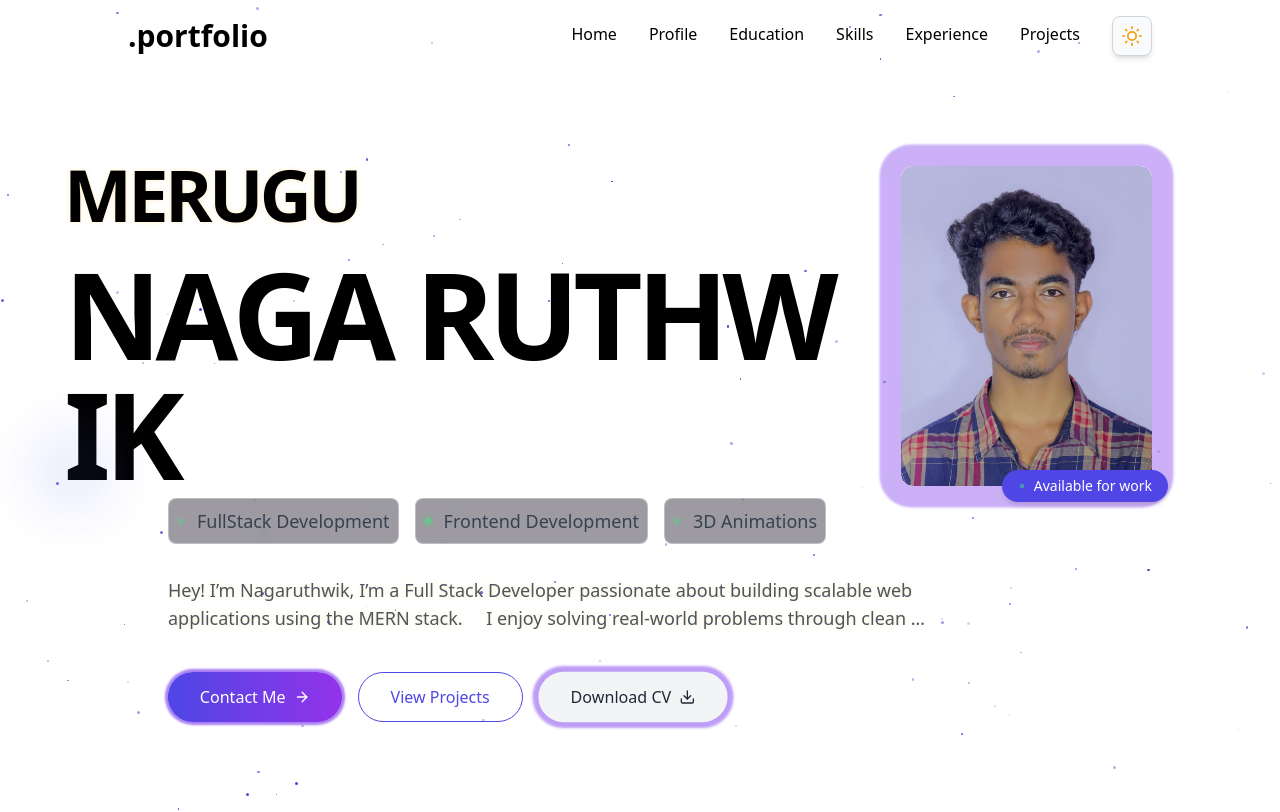
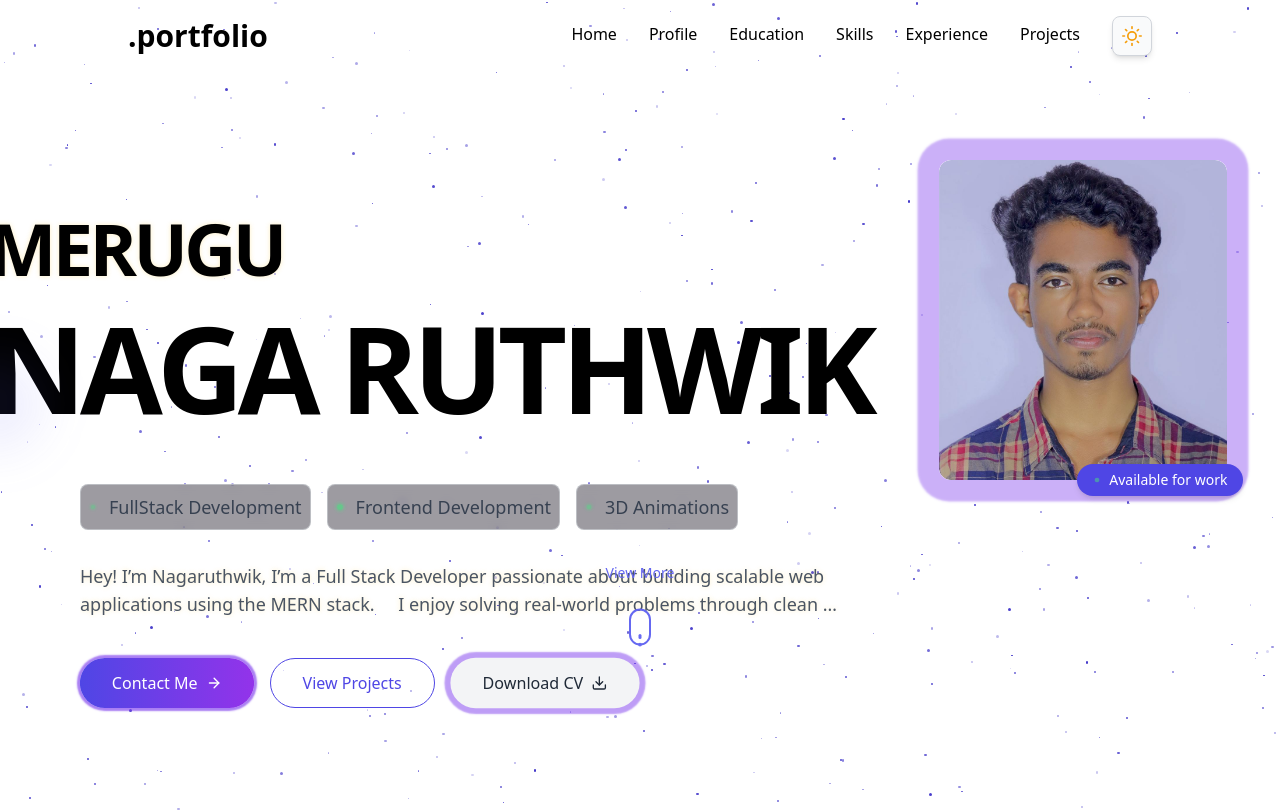
Before and after one commit to ruthwik162/nagaruthwik-portfolio, a React (Vite) app: page / in a window 1280 px wide. Shown: the top 812 px of the page. Built offline with nearby package versions, Linux system fonts and the light colour scheme.

Commit message:
animations done

```diff
--- a/src/Components/Home.jsx
+++ b/src/Components/Home.jsx
@@ -14,9 +14,9 @@ const Home = () => {
     const [ref, inView] = useInView({ threshold: 0.3, triggerOnce: false });
     const { theme } = useTheme();
     const homeRef = useRef(null);
-    const starsRef = useRef(null);
     const nameContainerRef = useRef(null);
-    const cursorRef = useRef(null);
+    const scrollIndicatorRef = useRef(null);
+
 
     // Enhanced animation variants
     const fadeRotateVariants = {
@@ -118,13 +118,13 @@ const Home = () => {
         animate: {
             boxShadow: [
                 `0 0 0 0 rgba(124, 58, 237, ${(0.6 + Math.random() * 0.4).toFixed(2)})`,
-                `0 0 5px ${Math.floor(Math.random() * 10 + 5)}px rgba(124, 58, 237, 0)`,
+                `0 0 3px ${Math.floor(Math.random() * 10 + 5)}px rgba(124, 58, 237, 0)`,
                 `0 0 10px 0 rgba(124, 58, 237, 0)`
             ],
             scale: [1, 1.02, 1],
             transition: {
-                duration: +(2 + Math.random() * 8).toFixed(2), // 2–6s
-                delay: +(Math.random() * 1.5).toFixed(2),      // 0–1.5s
+                duration: (2 + Math.random() * 8).toFixed(2), // 2–6s
+                delay: (Math.random() * 1.5).toFixed(2),      // 0–1.5s
                 repeat: Infinity,
                 repeatDelay: +(Math.random() * 0.8).toFixed(2), // 0–0.8s
                 ease: "easeInOut"
@@ -132,72 +132,36 @@ const Home = () => {
         }
     };
 
-
+    const scrollIndicator = {
+        initial: { opacity: 0, y: -10 },
+        animate: {
+            opacity: 1,
+            y: 0,
+            transition: { delay: 2.5, duration: 0.5 }
+        },
+        pulse: {
+            y: [0, -10, 0],
+            transition: {
+                duration: 1.5,
+                repeat: Infinity,
+                repeatType: "reverse"
+            }
+        }
+    };
+    const scrollToNext = () => {
+        window.scrollTo({
+            top: window.innerHeight,
+            behavior: 'smooth'
+        });
+    };
 
     const profileShadow = theme === 'dark'
         ? '0 0 70px rgba(124, 58, 237, 0.5)'
         : '0 0 150px rgba(250, 200, 50, 0.3)';
 
     useEffect(() => {
-        // Enhanced star creation with twinkling effect
-        const createStars = () => {
-            const container = starsRef.current;
-            if (!container) return;
+        if (!homeRef.current) return;
 
-            container.innerHTML = '';
-            const starCount = window.innerWidth < 768 ? 80 : 150;
-
-            for (let i = 0; i < starCount; i++) {
-                const star = document.createElement('div');
-                const size = Math.random() * 3 + 1;
-                const duration = 2 + Math.random() * 4;
-                const delay = Math.random() * 5;
-
-                star.className = 'absolute rounded-full bg-white';
-                star.style.width = `${size}px`;
-                star.style.height = `${size}px`;
-                star.style.left = `${Math.random() * 100}%`;
-                star.style.top = `${Math.random() * 100}%`;
-                star.style.opacity = `${Math.random() * 0.8 + 0.2}`;
-                star.style.animation = `starTwinkle ${duration}s ${delay}s infinite ease-in-out`;
-
-                container.appendChild(star);
-            }
-        };
-
-        // Cursor follower effect for name hover
-        const handleMouseMove = (e) => {
-            if (cursorRef.current && nameContainerRef.current) {
-                const rect = nameContainerRef.current.getBoundingClientRect();
-                const x = e.clientX - rect.left;
-                const y = e.clientY - rect.top;
-
-                cursorRef.current.style.transform = `translate(${x - 15}px, ${y - 15}px)`;
-                cursorRef.current.style.opacity = '1';
-            }
-        };
-
-        const handleMouseLeave = () => {
-            if (cursorRef.current) {
-                cursorRef.current.style.opacity = '0';
-            }
-        };
-
-        createStars();
-        const resizeHandler = () => {
-            clearTimeout(window._starResizeTimeout);
-            window._starResizeTimeout = setTimeout(createStars, 300);
-        };
-
-        window.addEventListener('resize', resizeHandler);
-
-        if (nameContainerRef.current) {
-            nameContainerRef.current.addEventListener('mousemove', handleMouseMove);
-            nameContainerRef.current.addEventListener('mouseleave', handleMouseLeave);
-        }
-
-        // GSAP Scroll Animation with parallax effect
-        if (homeRef.current) {
         const ctx = gsap.context(() => {
             gsap.timeline({
                 scrollTrigger: {
@@ -206,35 +170,89 @@ const Home = () => {
                     end: 'bottom top',
                     scrub: 1,
                 },
-                })
-                    .to(homeRef.current, {
+            }).to(homeRef.current, {
                 y: -100,
                 opacity: 0.8,
                 scale: 0.95,
                 ease: 'power2.out',
-                    })
-                    .to(starsRef.current, {
-                        y: 100,
-                        ease: 'none'
-                    }, 0);
+            });
         }, homeRef);
 
+        return () => ctx.revert(); // Clean up on unmount
+    }, []);
 
-        }
-    }, []);
+
+    const MouseScrollIndicator = () => (
+        <motion.svg
+            width="30"
+            height="50"
+            viewBox="0 0 30 50"
+            className="text-indigo-500 dark:text-indigo-300"
+            animate={{
+                y: [0, 10, 0],
+                opacity: [0.8, 1, 0.8]
+            }}
+            transition={{
+                duration: 1.5,
+                repeat: Infinity,
+                ease: "easeInOut"
+            }}
+        >
+            {/* Mouse body */}
+            <rect
+                x="5"
+                y="5"
+                width="20"
+                height="35"
+                rx="10"
+                fill="transparent"
+                stroke="currentColor"
+                strokeWidth="2"
+            />
+            {/* Mouse wheel */}
+            <motion.rect
+                x="13.5"
+                y="10"
+                width="3"
+                height="5"
+                rx="1.5"
+                fill="currentColor"
+                animate={{
+                    y: [10, 20, 10],
+                    opacity: [0.8, 1, 0.6]
+                }}
+                transition={{
+                    duration: 1.5,
+                    repeat: Infinity,
+                    delay: 0.3
+                }}
+            />
+            {/* Mouse scroll wheel indicator */}
+            <motion.circle
+                cx="15"
+                cy="40"
+                r="2"
+                fill="currentColor"
+                animate={{
+                    scale: [0.5, 1, 0.5],
+                    opacity: [0.4, 1, 0.4]
+                }}
+                transition={{
+                    duration: 1.5,
+                    repeat: Infinity,
+                    ease: "easeInOut"
+                }}
+            />
+        </motion.svg>
+    );
 
     return (
         <div
             ref={ref}
-            className="relative  z-10 px-2 pt-28 min-h-screen md:pt-20 md:px-16 lg:px-32 bg-white dark:bg-gradient-to-br dark:bg-[#0a0518] text-black dark:text-white overflow-hidden flex flex-col justify-center"
+            className="relative px-4 md:pt-40 pt-20 md:pb-20 md:px-10 bg-white dark:bg-gradient-to-br dark:bg-[#0a0518] text-black dark:text-white overflow-hidden"
         >
-            {/* Enhanced star background with twinkling animation */}
-            <div
-                ref={starsRef}
-                className="absolute inset-0 pointer-events-none z-0 overflow-hidden"
-            />
+
             <StarBackground />
-            {/* Custom cursor follower for name hover */}
 
 
             <div ref={homeRef}>
@@ -470,6 +488,29 @@ Hey! I’m Nagaruthwik, I’m a Full Stack Developer passionate about building s
                         </motion.a>
                     </motion.div>
                 </div>
+
+                {/* Scroll down indicator with mouse SVG */}
+                <motion.div
+                    ref={scrollIndicatorRef}
+                    className="w-full flex justify-center pt-1 pb-4 md:pt-0 md:absolute md:bottom-10 cursor-pointer z-20"
+                    onClick={scrollToNext}
+                    initial="initial"
+                    animate={["animate", "pulse"]}
+                    variants={scrollIndicator}
+                    whileHover={{ scale: 1.1 }}
+                >
+                    <div className="flex flex-col items-center">
+                        <motion.span
+                            className="text-sm text-indigo-500 dark:text-indigo-300 mb-3 font-light"
+                            animate={{ opacity: [0.4, 1, 0.4] }}
+                            transition={{ duration: 2, repeat: Infinity }}
+                        >
+                            View More
+                        </motion.span>
+                        <MouseScrollIndicator />
+                        <div className="absolute -inset-4 rounded-full bg-indigo-500/10 opacity-0 hover:opacity-100 transition-opacity pointer-events-none" />
+                    </div>
+                </motion.div>
             </div>
 
 
--- a/src/Components/Skill.jsx
+++ b/src/Components/Skill.jsx
@@ -12,6 +12,8 @@ import {
 import { FaAws } from "react-icons/fa"; // From FontAwesome
 
 gsap.registerPlugin(ScrollTrigger);
+
+
 
 const Skill = () => {
   const particlesRef = useRef([]);
@@ -395,13 +397,13 @@ const Skill = () => {
                 initial="hidden"
                 whileInView="visible"
                 viewport={{ once: true, amount: 0.2 }}
-                className="grid grid-cols-3 p-6 gap-6 rounded-xl border border-black/10 bg-[#0a0615]/20 dark:bg-indigo-400/25  dark:border-white/60"
+                className="grid grid-cols-3 p-6 gap-6 rounded-xl border  border-black/10 bg-[#0a0615]/20 dark:bg-indigo-400/25  dark:border-white/60"
               >
                 {pic.map((element, index) => (
                   <motion.div
                     key={index}
                     ref={(el) => (imagesRef.current[index] = el)}
-                    className="code-card w-full  p-2 md:p-4 rounded-md shadow-md "
+                    className="code-card w-full  p-2 md:p-4 rounded-md  "
                     whileHover={{
                       scale: 1.1,
                       rotate: [0, -5, 5, -5, 0],
--- a/src/ThemeContext/CursorTracker.jsx
+++ b/src/ThemeContext/CursorTracker.jsx
@@ -13,7 +13,7 @@ const CursorTracker = () => {
   return (
     hoveredIndex === 0 && (
       <div
-        className="hidden md:block w-6 h-6 cursor-pointer bg-red-900 rounded-full opacity-70 transition-transform duration-500 fixed z-50 pointer-events-none"
+        className="hidden md:block w-6 h-6 cursor-pointer bg-red-900 rounded-full opacity-70 transition-transform duration-200 fixed z-50 pointer-events-none"
         style={{
           top: hoverPos.y,
           left: hoverPos.x,
--- a/src/ThemeContext/StarBackground.jsx
+++ b/src/ThemeContext/StarBackground.jsx
@@ -13,7 +13,7 @@ const StarBackground = () => {
       container.innerHTML = '';
 
       const starColor = darkMode ? 'bg-white/80' : 'bg-indigo-700';
-      const starCount = window.innerWidth < 768 ? 50 : 100;
+      const starCount = window.innerWidth < 768 ? 80 : 400;
 
       for (let i = 0; i < starCount; i++) {
         const star = document.createElement('div');
```
Lines whose indentation alone changed are shown as unchanged.
